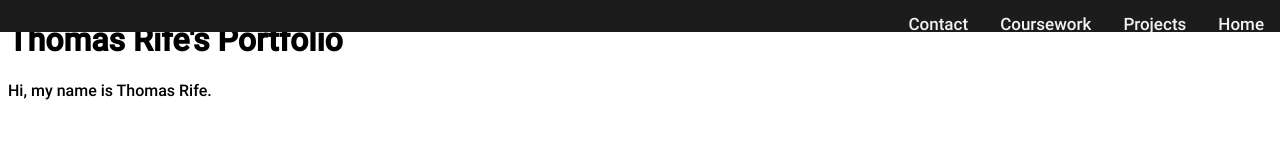
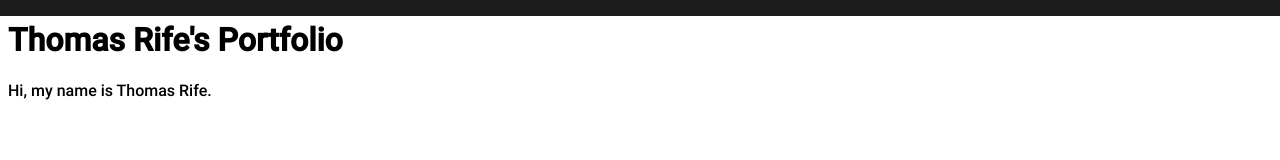
Before and after one commit to thomas-rife/thomas-rife.github.io, a plain HTML site: page src/index.html in a window 1280 px wide. Drawn offline with Linux system fonts and the light colour scheme.

Commit message:
created src file

```diff
--- a/src/index.html
+++ b/src/index.html
@@ -5,10 +5,10 @@
     <title>Home</title>
   </head>
   <div class="topnav">
-    <a class="active" href="index.html">Home</a>
+    <a href="contact.html">Contact</a>
     <a href="projects.html">Projects</a>
     <a href="coursework.html">Coursework</a>
-    <a href="contact.html">Contact</a>
+    <a class="active" href="index.html">Home</a>
   </div>
   <body>
     <h1>Thomas Rife's Portfolio</h1>
--- a/src/style.css
+++ b/src/style.css
@@ -8,10 +8,11 @@
   top: 0;
   left: 0;
   width: 100%;
-  height: 2em;
+  height: 1em;
   background-color: #1c1c1c;
   overflow: hidden;
   font-family: "Roboto";
+  transition: 0.5s;
 }
 
 .topnav a {
```
Also changed, not shown: src/contact.html (+2 -2 lines), src/coursework.html (+2 -2 lines), src/projects.html (+2 -2 lines).
